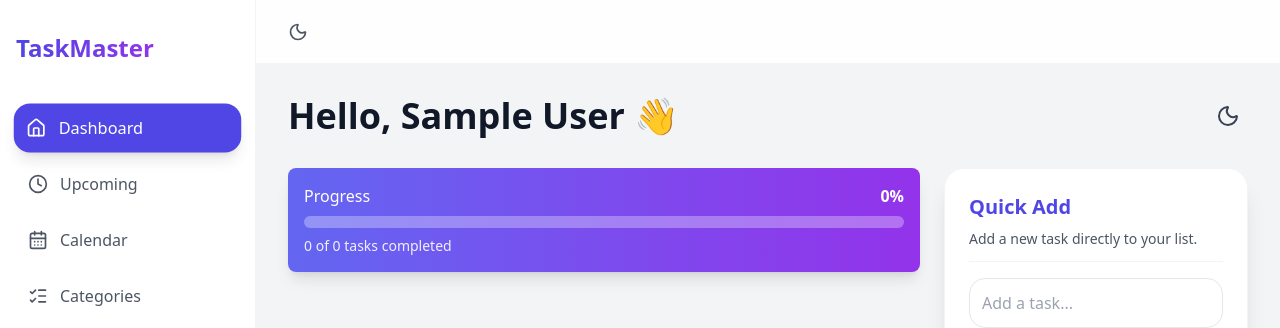
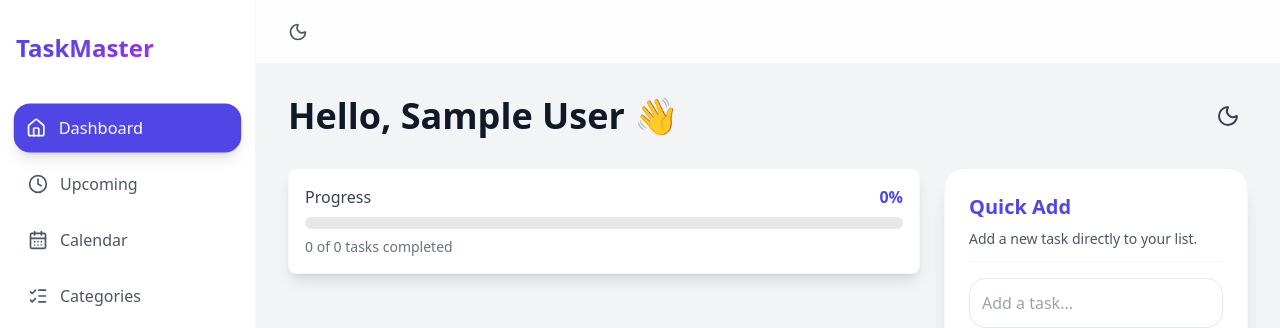
Before and after one commit to Deepanghsh/TaskMaster, a React (Vite) app in the folder front-end/: page / in a window 1280 px wide. Shown: the top 328 px of the page. Built offline with nearby package versions, Linux system fonts and the light colour scheme; no server answers; sample sign-in values are in the browser's storage.

Commit message:
Refine ProgressBar visuals and progress calculation

```diff
--- a/front-end/src/components/ProgressBar.jsx
+++ b/front-end/src/components/ProgressBar.jsx
@@ -8,19 +8,26 @@ const ProgressBar = () => {
   const totalCount = activeTodos.length;
   const percentage = totalCount > 0 ? Math.round((completedCount / totalCount) * 100) : 0;
 
+  // Dynamic gradient logic based on progress
+  const getProgressColor = () => {
+    if (percentage < 33) return 'from-red-500 to-orange-500';
+    if (percentage < 66) return 'from-orange-400 to-yellow-400';
+    return 'from-yellow-400 to-green-500';
+  };
+
   return (
-    <div className="mb-6 p-4 bg-gradient-to-r from-indigo-500 to-purple-600 rounded-lg shadow-lg">
-      <div className="flex justify-between items-center mb-2 text-white">
-        <span className="font-medium">Progress</span>
-        <span className="font-bold">{percentage}%</span>
+    <div className="mb-6 p-4 bg-white dark:bg-gray-800 rounded-lg shadow-lg border border-gray-100 dark:border-gray-700">
+      <div className="flex justify-between items-center mb-2">
+        <span className="font-medium text-gray-700 dark:text-gray-200">Progress</span>
+        <span className="font-bold text-indigo-600 dark:text-indigo-400">{percentage}%</span>
       </div>
-      <div className="w-full bg-white/30 rounded-full h-3 overflow-hidden">
+      <div className="w-full bg-gray-200 dark:bg-gray-700 rounded-full h-3 overflow-hidden">
         <div
-          className="bg-white h-full rounded-full transition-all duration-500 ease-out shadow-lg"
+          className={`h-full rounded-full transition-all duration-1000 ease-out bg-gradient-to-r ${getProgressColor()}`}
           style={{ width: `${percentage}%` }}
         />
       </div>
-      <div className="mt-2 text-white/90 text-sm">
+      <div className="mt-2 text-gray-500 dark:text-gray-400 text-sm">
         {completedCount} of {totalCount} tasks completed
       </div>
     </div>
```
